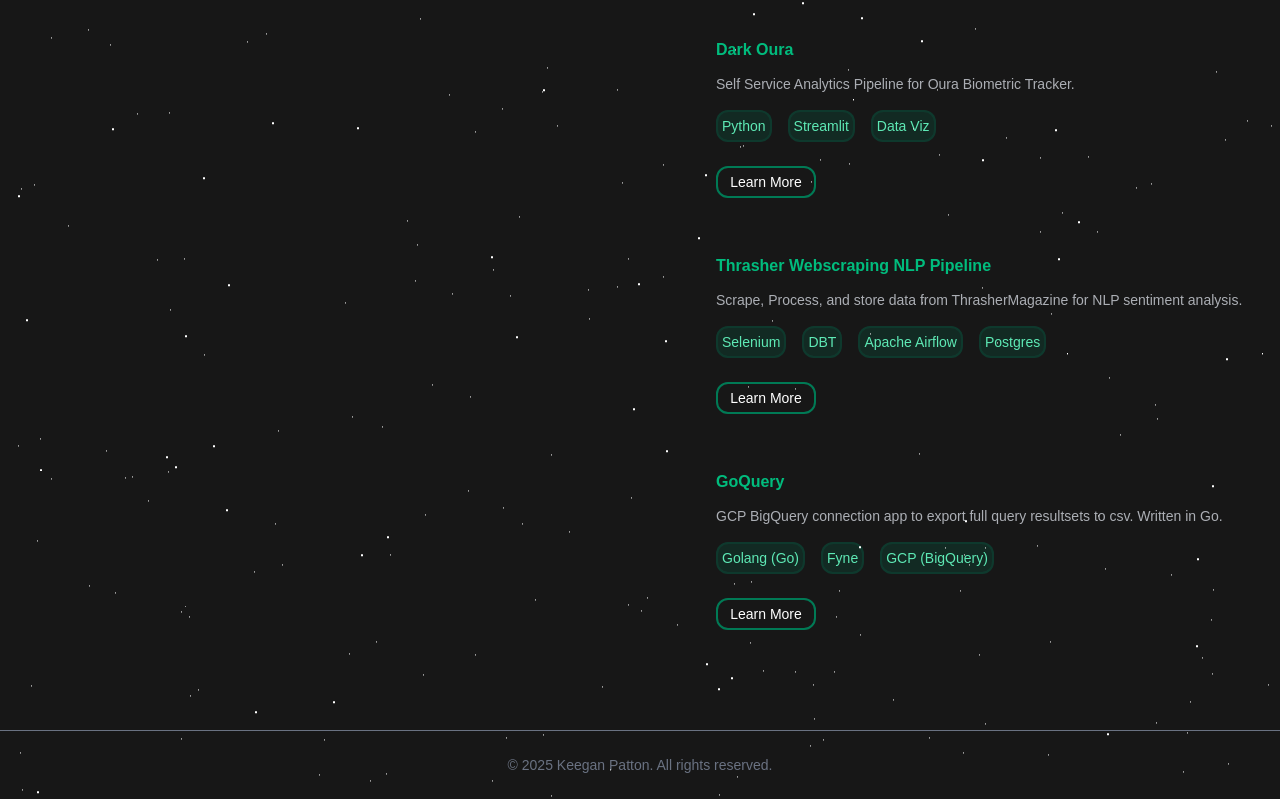
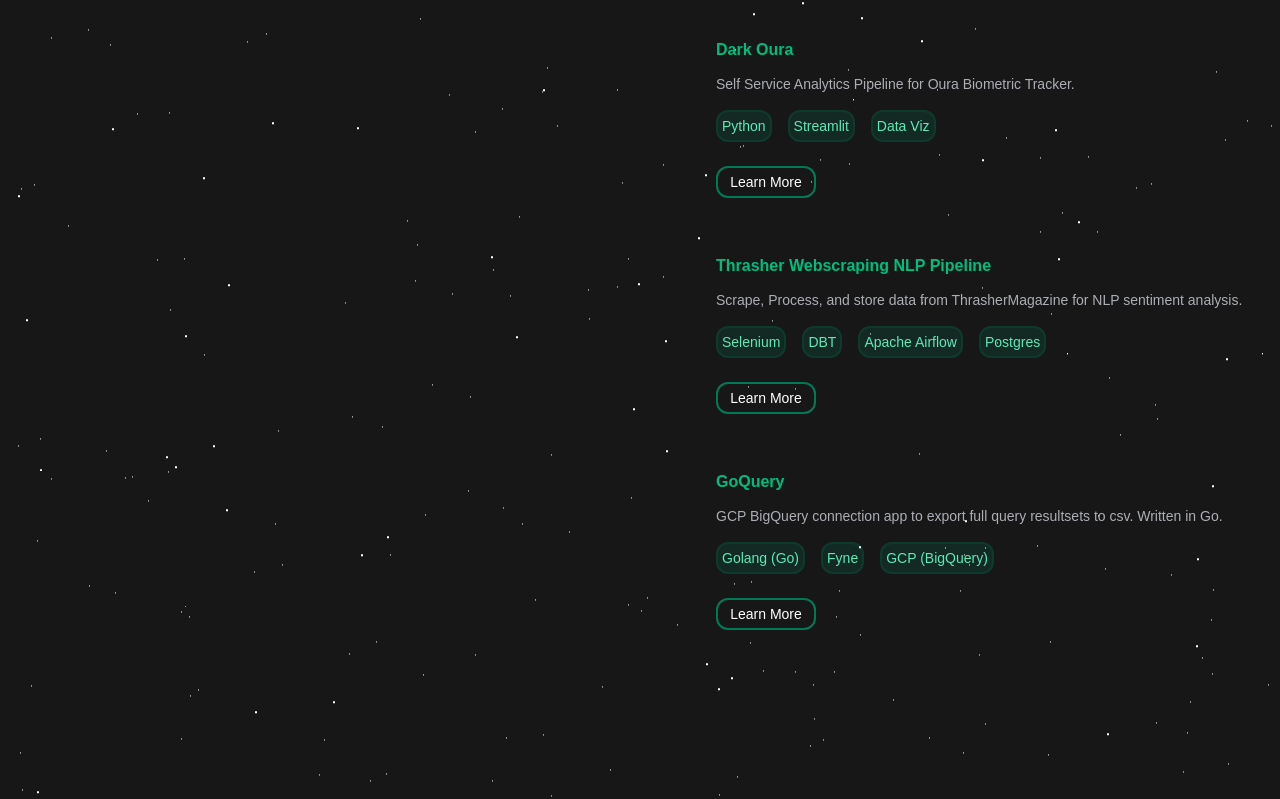
Before and after one commit to dbo-keeganpatton/personal-website-2.0, a Next.js app: page / in a window 1280 px wide. Shown: the part 1446-2245 px from the top of the page. After the commit the page ends 2096 px from the top, so only its background shows below. Built offline with nearby package versions, Linux system fonts and the light colour scheme.

Commit message:
Remove Footer component

```diff
--- a/app/layout.tsx
+++ b/app/layout.tsx
@@ -1,6 +1,5 @@
 import './globals.css'
 import Navbar from '@/components/Navbar'
-import Footer from '@/components/Footer'
 import CursorGlow from '@/components/CursorGlow'
 
 
@@ -23,7 +22,6 @@
                     <CursorGlow />
                     <Navbar />
                     <main className="container mx-auto px-4">{children}</main>
-                    <Footer />
                 </div>
             </body>
         </html>
--- a/app/page.tsx
+++ b/app/page.tsx
@@ -8,7 +8,6 @@
 export default function Home() {
 
     return (
-
         <div>
             <div className="flex flex-col lg:flex-row lg:gap-28">
                 <div className="lg:flex-1">
--- a/components/Footer.tsx
+++ /dev/null
@@ -1,7 +0,0 @@
-export default function Footer() {
-  return (
-    <footer className="py-6 text-center text-sm text-gray-500 border-t mt-20">
-      © {new Date().getFullYear()} Keegan Patton. All rights reserved.
-    </footer>
-  )
-}
```
